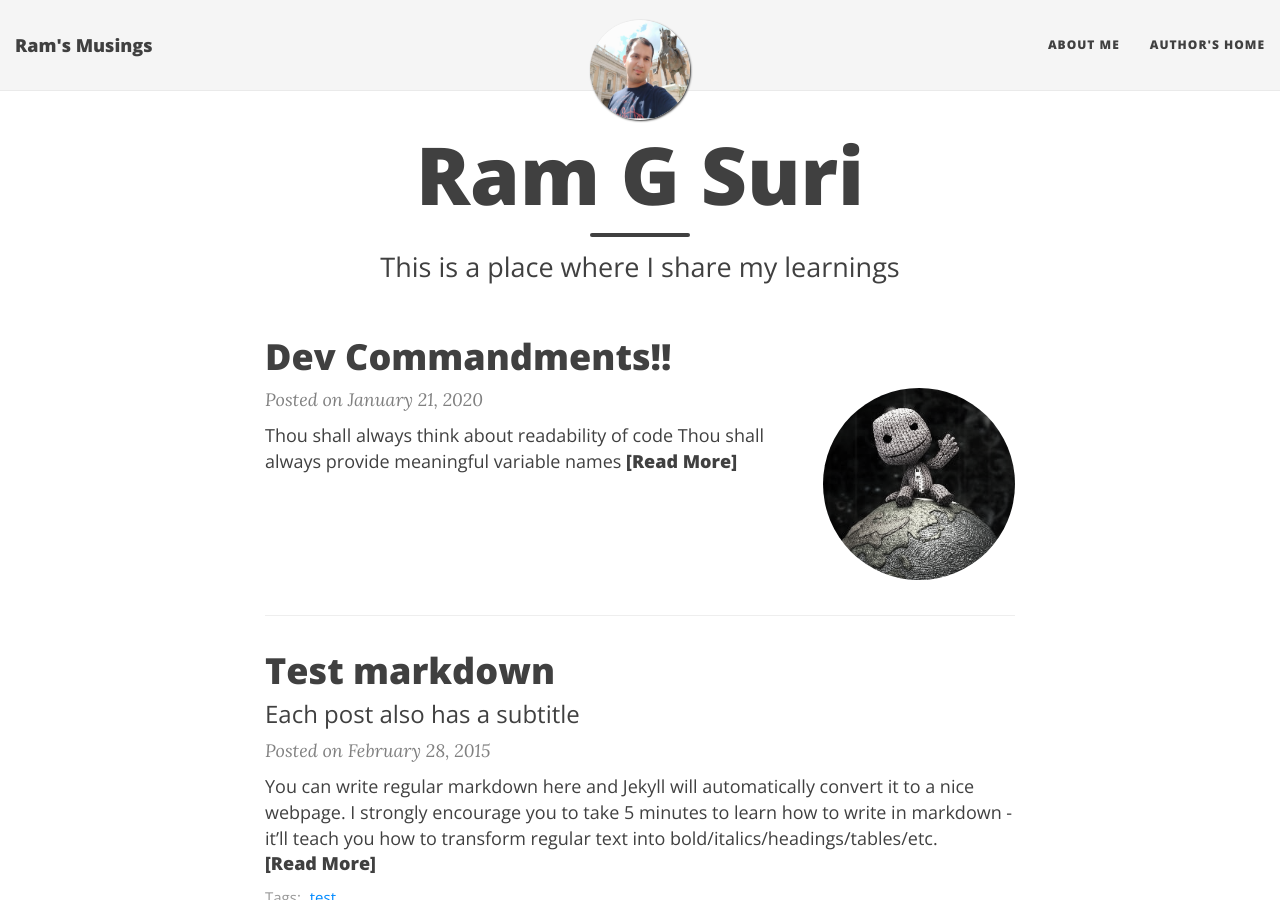
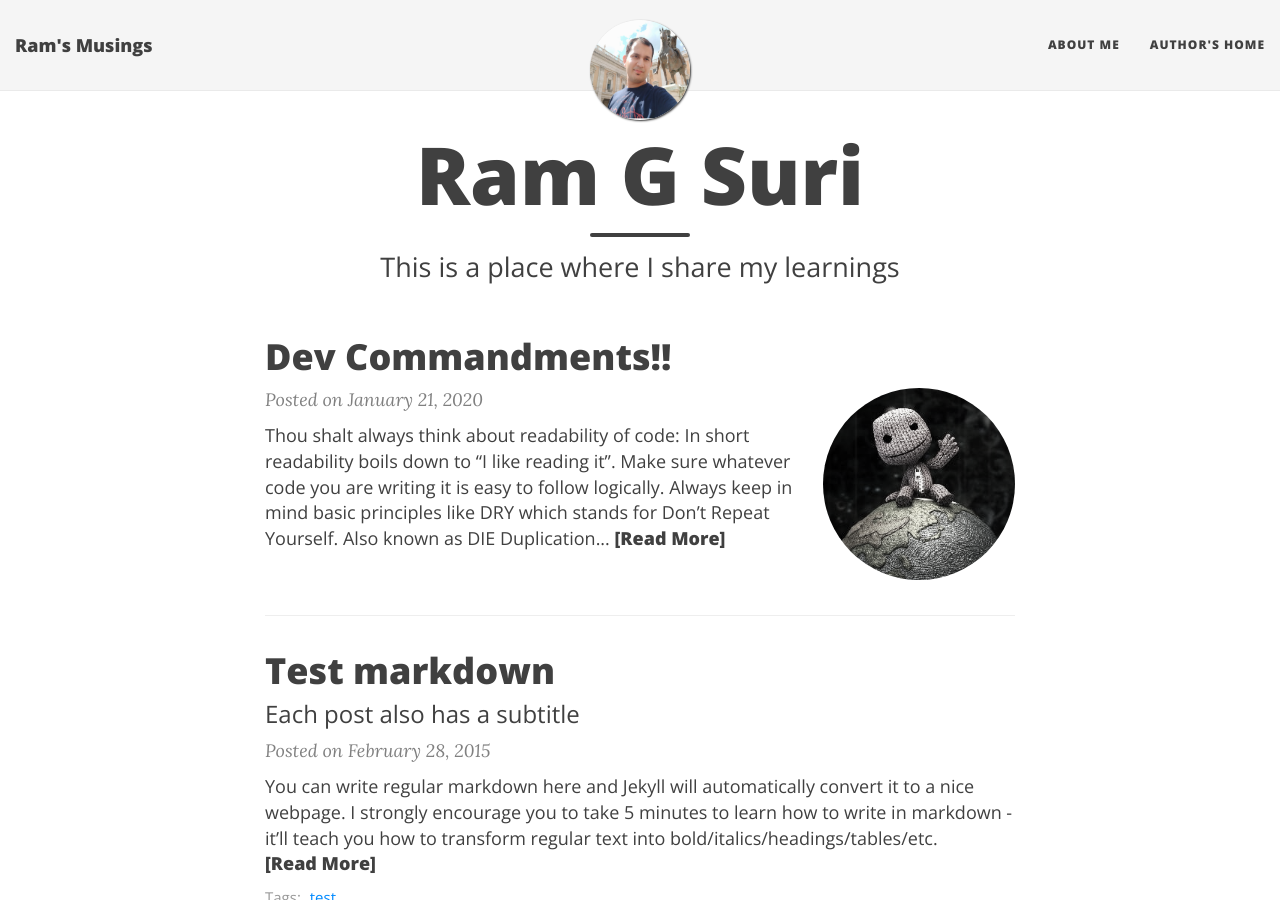
Before and after one commit to ramgsuri/ramgsuri.github.io, a Jekyll site: the page built from index.html, in a window 1280 px wide and 900 px high. Built offline with Jekyll 4.4.1, drawn with Linux system fonts in a browser that asks for light colours; nearby versions of some CDN libraries; the list of posts is cut into pages by our own code.

Commit message:
[Ram] Adds descrition in dev commandments

```diff
--- a/_posts/2020-01-21-first-post.md
+++ b/_posts/2020-01-21-first-post.md
@@ -4,39 +4,48 @@
 image: img/hello_world.jpeg
 ---
 
-*  Thou shall always think about readability of code
+*  **Thou shalt always think about readability of code:** In short readability boils down to "*I like reading it*". Make sure whatever code you are writing
+   it is easy to follow logically. Always keep in mind basic principles like [DRY](https://en.wikipedia.org/wiki/Don%27t_repeat_yourself) which stands for Don't Repeat Yourself.
+   Also known as **DIE** Duplication is Evil.
 
-*  Thou shall always provide meaningful variable names
+*  **Thou shalt always provide meaningful variable names:** A proper variable name depicts its purpose but not its value.
 
-*  Thou shalt not steal code from others
+*  **Thou shalt not steal code from others:**
 
-*  Thou should run the unit, functional and (or) integration tests (as appropriate) before making a commit
+    ![steal](https://media.giphy.com/media/tBb19fjQsnXRgMT3kZi/giphy.gif)
 
-*  Thou shall not commit secrets to open source code repositories
+    Be careful when using someone else's code. If you copy and paste the code into your program,
+    please make sure that you aren't violating any contract as mentioned in the licences.
+
+*  **Thou should run the unit, functional and (or) integration tests (as appropriate) before making a commit:** Don't forget to run unit tests and integration tests
+   before making a commit. Testing before you commit is simply an added layer of protection.
+   It helps you to find errors, and bugs more quickly, before they are pushed to your server. Hence helps in improving code quality.
+
+*  **Thou shalt not commit secrets to open source code repositories:**
 
       ![secrets](https://media.giphy.com/media/LiRoVoHjMa5bO/giphy.gif)
 
-*  Thou shall update the dev Wiki (Confluence) with any new patterns, approaches, techie things of interest
+*  **Thou shalt heed Java warnings in IntelliJ or Eclipse  - eg unused code, declarations that could be moved closer to scope etc:**
 
-*  Thou shall callout, discuss and share the high level design decisions for all the critical and major functional areas before implementation
+*  **Thou shalt not leave the build Red and go home:**
 
-*  Thou shall heed Java warnings in IntelliJ or Eclipse  - eg unused code, declarations that could be moved closer to scope etc
-
-*  Thou shall not leave the build Red and go home
-
-*  Thou shall not checkin on Red build
+*  **Thou shalt not checkin on Red build:**
 
      ![redbuild](../img/dev_commands/red_build.png)
 
 
-*  Thou shall push shorter and frequent commits
+*  **Thou shalt push shorter and frequent commits:**
 
-*  Thou shall ensure pipeline ( all stages of pipeline including tests ) is green
+*  **Thou shalt ensure pipeline ( all stages of pipeline including tests ) is green:**
 
-*  Thou shall revert the commit in case it fails and fix is going to take longer
+*  **Thou shalt revert the commit in case it fails and fix is going to take longer:**
 
-*  Thou shall take feedback constructively and not shy away from sharing constructive feedback with your colleagues
+*  **Thou shalt take feedback constructively and not shy away from sharing constructive feedback with your colleagues:**
 
-*  Thou shall agree to meet each quarter & have a constructive conversation about our performance against these guiding principles and identify areas of improvement
+*  **Thou shalt update the dev Wiki (Confluence) with any new patterns, approaches, techie things of interest:**
 
-*  Thou shall keep JIRA and Confluence updated. :-)
+*  **Thou shalt callout, discuss and share the high level design decisions for all the critical and major functional areas before implementation:**
+
+*  **Thou shalt keep JIRA and Confluence updated:** :smile:
+
+*  **Thou shalt agree to meet each quarter & have a constructive conversation about our performance against these guiding principles and identify areas of improvement**
```
Also changed, not shown: img/ram_1.jpg (added).
